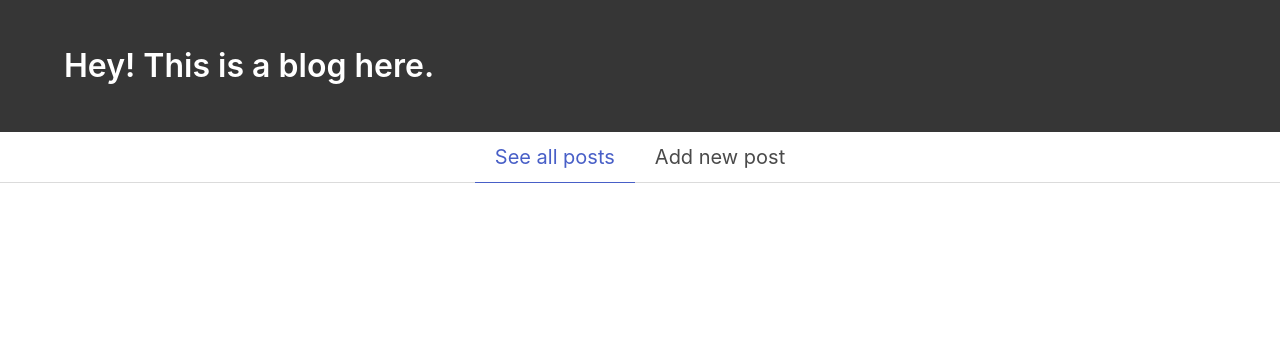
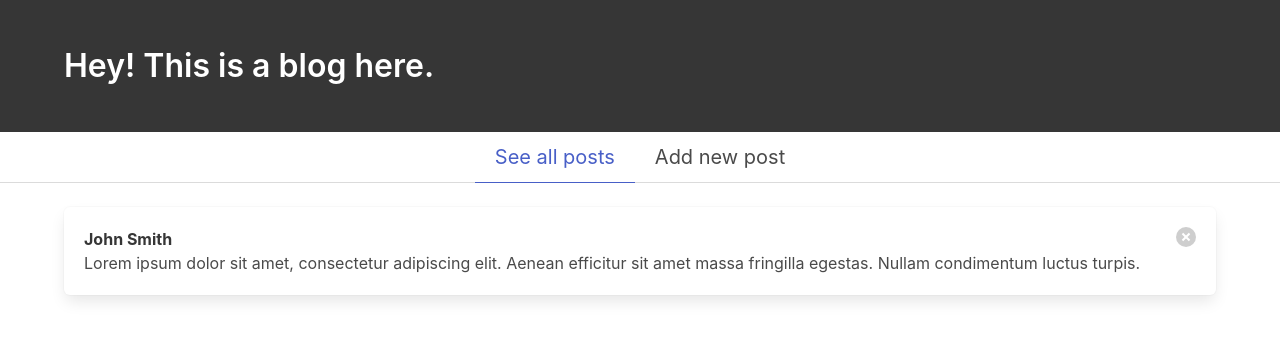
Before and after one commit to nikitinskaya/blog-app, a Vue app: page / in a window 1280 px wide. Shown: the top 340 px of the page. Built offline with nearby package versions, Linux system fonts and the light colour scheme.

Commit message:
Add post card component

```diff
--- /dev/null
+++ b/src/components/Post.vue
@@ -0,0 +1,13 @@
+<template>
+  <div class="container">
+      <div class="box">
+        <button class="delete is-pulled-right"></button>
+        <div class="media">
+          <p>
+            <strong>John Smith</strong>
+            <br>Lorem ipsum dolor sit amet, consectetur adipiscing elit. Aenean efficitur sit amet massa fringilla egestas. Nullam condimentum luctus turpis.
+          </p>
+        </div>
+      </div>
+  </div>
+</template>
--- a/src/views/Posts.vue
+++ b/src/views/Posts.vue
@@ -1,2 +1,14 @@
 <template>
+  <Post/>
 </template>
+
+<script>
+// @ is an alias to /src
+import Post from "@/components/Post.vue";
+
+export default {
+  components: {
+    Post
+  }
+};
+</script>
```
Also changed, not shown: src/components/AddPostForm.vue (added), src/components/Navbar.vue (indentation only).
